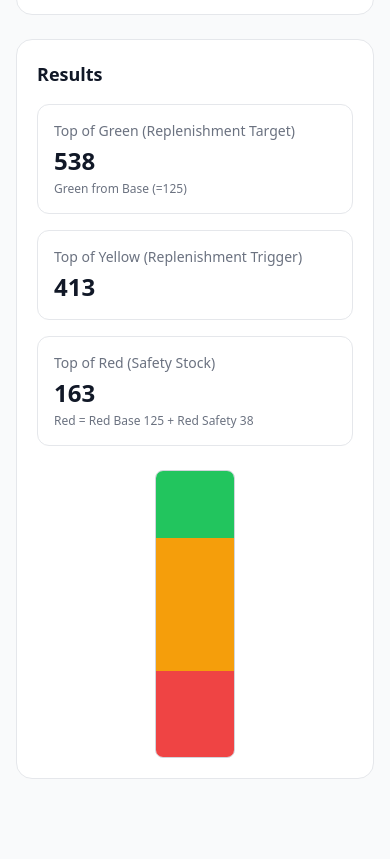
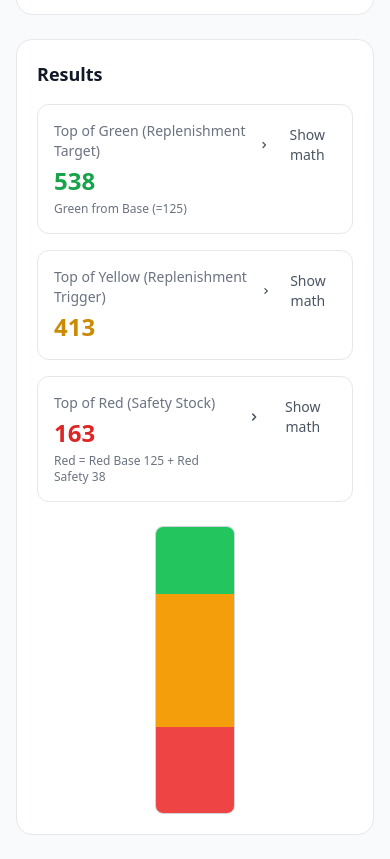
Before and after one commit to jjbauer15/PracticalThroughput, a plain HTML site: page index.html in a window 390 px wide. Shown: the part 994-1853 px from the top of the page. Before the commit the page ends 1797 px from the top, so only its background shows below. Drawn offline with nearby package versions, Linux system fonts and the light colour scheme.

Commit message:
Update index.html
Show math

```diff
--- a/index.html
+++ b/index.html
@@ -26,6 +26,9 @@
       font-size: 0.9em;
       color: #4b5563;
     }
+    .chev { transition: transform .15s ease; }
+    .chev.open { transform: rotate(90deg); }
+    .calc-line { font-variant-numeric: tabular-nums; }
   </style>
 </head>
 <body class="min-h-screen bg-gray-50 text-gray-900 antialiased">
@@ -156,9 +159,29 @@
   <div id="tt" class="tooltip"></div>
 
   <script>
+    // ---------- Helpers ----------
     const fmt = (n) => (n==null || isNaN(n)) ? '—' : Math.round(n).toLocaleString();
     const el  = (id) => document.getElementById(id);
     const INPUT_IDS = ['adu','dlt','varFactor','moq','orderCycle'];
+
+    // Show precise values in math without messy trailing zeros
+    const f2 = (n) => {
+      if(n==null || isNaN(n)) return '—';
+      const s = (+n).toFixed(2);
+      return s.replace(/\.00$/,'').replace(/(\.\d*[1-9])0$/,'$1');
+    };
+    const multLine = (lhs, terms, result) => {
+      const parts = terms.map(f2).join(' × ');
+      return `<div class="calc-line">${lhs} = ${parts} = <span class="font-medium">${f2(result)}</span></div>`;
+    };
+    const addLine = (lhs, terms, result) => {
+      const parts = terms.map(f2).join(' + ');
+      return `<div class="calc-line">${lhs} = ${parts} = <span class="font-medium">${f2(result)}</span></div>`;
+    };
+    const maxLine = (lhs, options, chosen) => {
+      const parts = options.map(o => f2(o)).join(', ');
+      return `<div class="calc-line">${lhs} = max(${parts}) = <span class="font-medium">${f2(chosen)}</span></div>`;
+    };
 
     function setVar(v){ const vf=el('varFactor'); if(vf){vf.value=v; renderResults(calculate());}}
 
@@ -187,6 +210,7 @@
 
       const ltf = leadTimeFactor(dlt);
       const yellow = adu * dlt;
+
       const redBase = adu * dlt * (ltf ?? 0);
       const redSafety = redBase * varFactor;
       const red = redBase + redSafety;
@@ -207,7 +231,56 @@
       const topYellow = red + yellow;
       const topGreen = red + yellow + green;
 
-      return {adu,dlt,varFactor,moq,orderCycle,ltf,yellow,redBase,redSafety,red,greenBase,green,moqBinding,ocBinding,orderFloor,topRed,topYellow,topGreen};
+      return {
+        adu,dlt,varFactor,moq,orderCycle,ltf,
+        yellow,redBase,redSafety,red,
+        greenBase,green,moqBinding,ocBinding,orderFloor,
+        topRed,topYellow,topGreen
+      };
+    }
+
+    // Build the expandable details content for each card
+    function buildDetails(res){
+      const { adu, dlt, ltf, varFactor, moq, orderCycle,
+              yellow, redBase, redSafety, red,
+              greenBase, green, moqBinding, ocBinding, orderFloor,
+              topRed, topYellow, topGreen } = res;
+
+      // YELLOW math
+      const yellowMath = [
+        multLine('Yellow', [adu, dlt], yellow),
+        addLine('Top of Yellow', [red, yellow], topYellow)
+      ].join('');
+
+      // RED math
+      const redMath = [
+        multLine('Red Base', [adu, dlt, ltf??0], redBase),
+        multLine('Red Safety', [redBase, varFactor], redSafety),
+        addLine('Red', [redBase, redSafety], red),
+        `<div class="calc-line">Top of Red = Red = <span class="font-medium">${f2(topRed)}</span></div>`
+      ].join('');
+
+      // GREEN math + binding narrative
+      const greenPieces = [];
+      greenPieces.push(multLine('Green Base', [adu, dlt, ltf??0], greenBase));
+      const options = [greenBase];
+      if(moq!=null && moq>0) options.push(moq);
+      if(orderCycle!=null && orderCycle>0) options.push(orderFloor);
+
+      if(options.length>1){
+        greenPieces.push(maxLine('Green', options, green));
+        if(moqBinding){
+          greenPieces.push(`<div class="text-xs text-amber-700 mt-1">Bound by MOQ (${f2(moq)}).</div>`);
+        }else if(ocBinding){
+          greenPieces.push(`<div class="text-xs text-amber-700 mt-1">Bound by Order Frequency (ADU × ${f2(orderCycle)} = ${f2(orderFloor)}).</div>`);
+        }
+      }else{
+        greenPieces.push(`<div class="calc-line">Green = <span class="font-medium">${f2(green)}</span></div>`);
+      }
+      greenPieces.push(addLine('Top of Green', [red, yellow, green], topGreen));
+      const greenMath = greenPieces.join('');
+
+      return { yellowMath, redMath, greenMath };
     }
 
     function renderResults(res){
@@ -222,20 +295,71 @@
       if(res.moqBinding) greenSub = `Green floored by MOQ ${fmt(res.moq)} (Base = ${fmt(res.greenBase)})`;
       else if(res.ocBinding) greenSub = `Green floored by Order Freq ${fmt(res.orderFloor)} (ADU × ${res.orderCycle})`;
 
+      const { greenMath, yellowMath, redMath } = buildDetails(res);
+
       const cards=[
-        {label:'Top of Green (Replenishment Target)', value:res.topGreen, sub:greenSub},
-        {label:'Top of Yellow (Replenishment Trigger)', value:res.topYellow},
-        {label:'Top of Red (Safety Stock)', value:res.topRed, sub:`Red = Red Base ${fmt(res.redBase)} + Red Safety ${fmt(res.redSafety)}`}
+        {
+          id:'card-green',
+          label:'Top of Green (Replenishment Target)',
+          value:res.topGreen,
+          sub:greenSub,
+          detailsHtml: greenMath,
+          accent:'text-green-600'
+        },
+        {
+          id:'card-yellow',
+          label:'Top of Yellow (Replenishment Trigger)',
+          value:res.topYellow,
+          detailsHtml: yellowMath,
+          accent:'text-yellow-600'
+        },
+        {
+          id:'card-red',
+          label:'Top of Red (Safety Stock)',
+          value:res.topRed,
+          sub:`Red = Red Base ${fmt(res.redBase)} + Red Safety ${fmt(res.redSafety)}`,
+          detailsHtml: redMath,
+          accent:'text-red-600'
+        }
       ];
 
       cards.forEach(c=>{
         const card=document.createElement('div');
         card.className='rounded-xl border border-gray-200 p-4';
-        card.innerHTML=`<div class='text-sm text-gray-500'>${c.label}</div>
-          <div class='mt-1 text-2xl font-semibold'>${fmt(c.value)}</div>
-          ${c.sub?`<div class='mt-1 text-xs ${res.moqBinding||res.ocBinding?'text-amber-700':'text-gray-500'}'>${c.sub}</div>`:''}`;
+        card.innerHTML=`
+          <div class='flex items-start justify-between gap-3'>
+            <div>
+              <div class='text-sm text-gray-500'>${c.label}</div>
+              <div class='mt-1 text-2xl font-semibold ${c.accent??''}'>${fmt(c.value)}</div>
+              ${c.sub?`<div class='mt-1 text-xs ${res.moqBinding||res.ocBinding?'text-amber-700':'text-gray-500'}'>${c.sub}</div>`:''}
+            </div>
+            <button class="mt-1 inline-flex items-center gap-2 text-sm text-gray-600 hover:text-gray-900"
+                    data-toggle="${c.id}">
+              <svg class="chev h-4 w-4" viewBox="0 0 20 20" fill="currentColor" aria-hidden="true">
+                <path fill-rule="evenodd" d="M7.293 14.707a1 1 0 010-1.414L10.586 10 7.293 6.707a1 1 0 111.414-1.414l4 4a1 1 0 010 1.414l-4 4a1 1 0 01-1.414 0z" clip-rule="evenodd"/>
+              </svg>
+              <span>Show math</span>
+            </button>
+          </div>
+          <div id="${c.id}" class="mt-3 hidden rounded-lg bg-gray-50 border border-gray-200 p-3 text-sm leading-6 space-y-1">
+            ${c.detailsHtml}
+          </div>`;
         container.appendChild(card);
       });
+
+      // wire up toggles
+      container.querySelectorAll('[data-toggle]').forEach(btn=>{
+        const targetId = btn.getAttribute('data-toggle');
+        const target = el(targetId);
+        const icon = btn.querySelector('.chev');
+        const label = btn.querySelector('span');
+        btn.addEventListener('click', ()=>{
+          const open = target.classList.toggle('hidden') === false;
+          if(open){ icon.classList.add('open'); label.textContent='Hide math'; }
+          else { icon.classList.remove('open'); label.textContent='Show math'; }
+        });
+      });
+
       renderViz(res);
     }
 
@@ -273,17 +397,18 @@
       attach({id:'seg-green',  label:'Green',  value:green});
     }
 
+    // Reset & live update
     el('resetBtn').addEventListener('click',()=>{
       ['adu','dlt','varFactor','moq','orderCycle'].forEach(id=>el(id).value='');
       el('results').innerHTML=''; el('viz').innerHTML='';
       el('ltFactorDisplay').textContent='—';
     });
-
     ['adu','dlt','varFactor','moq','orderCycle'].forEach(id=>{
       const node=el(id);
       if(node) node.addEventListener('input',()=>renderResults(calculate()));
     });
 
+    // Initial render
     renderResults(calculate());
   </script>
 </body>
```
